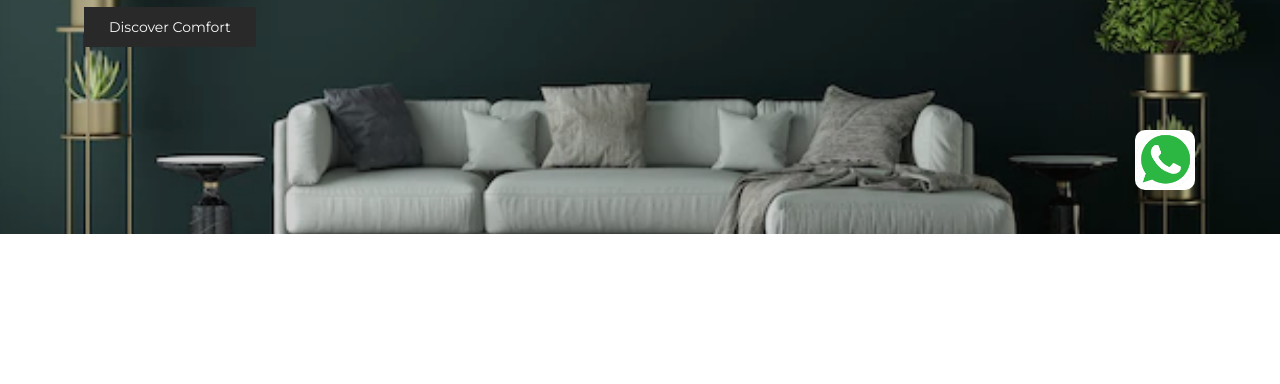
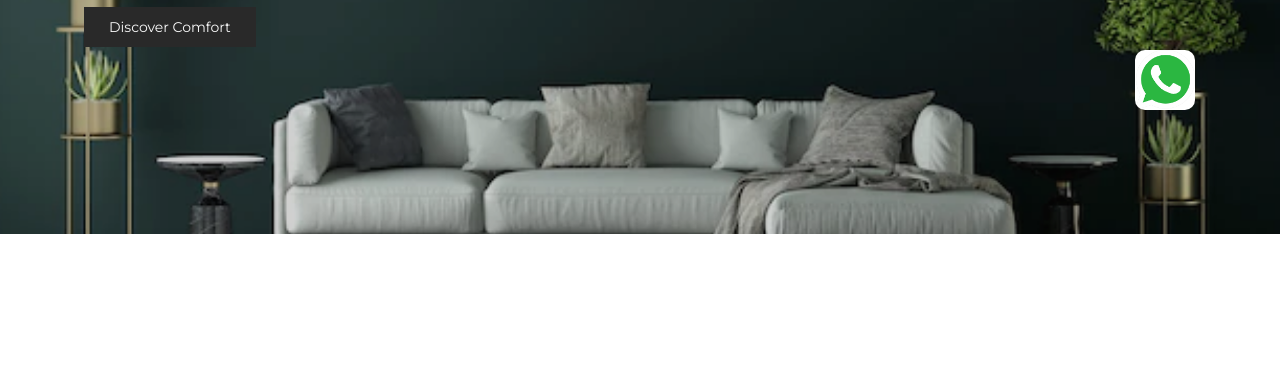
Before and after one commit to IzanAnsari/izan01, a plain HTML site: page index.html in a window 1280 px wide. Shown: the part 416-800 px from the top of the page. Drawn offline with nearby package versions, Linux system fonts and the light colour scheme.

Commit message:
first commit

```diff
--- a/css/style.css
+++ b/css/style.css
@@ -1106,7 +1106,7 @@
   }
   .whats {
     position: fixed;
-    top: 72%;
+    top: 62%;
     left: 91%;
     transform: translate(-50%, -50%);
     z-index: 9999; /* Set a high z-index to ensure it's on top of other elements */
```
